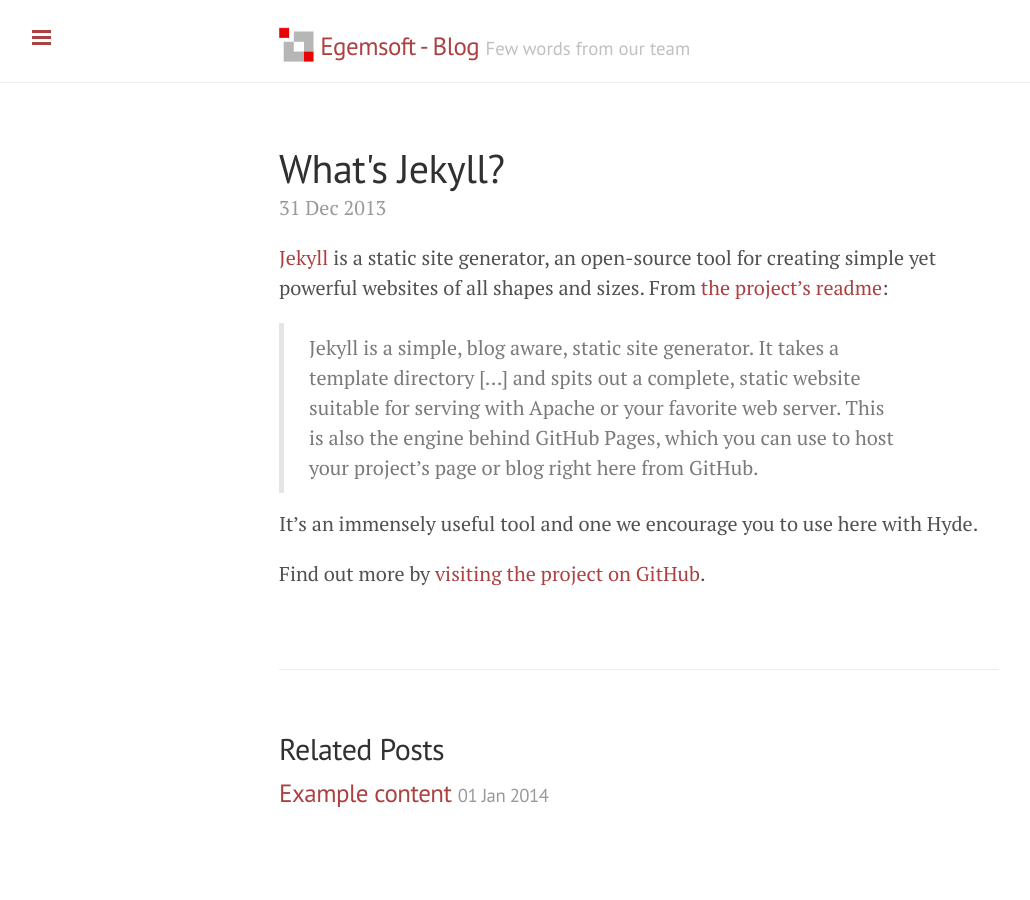
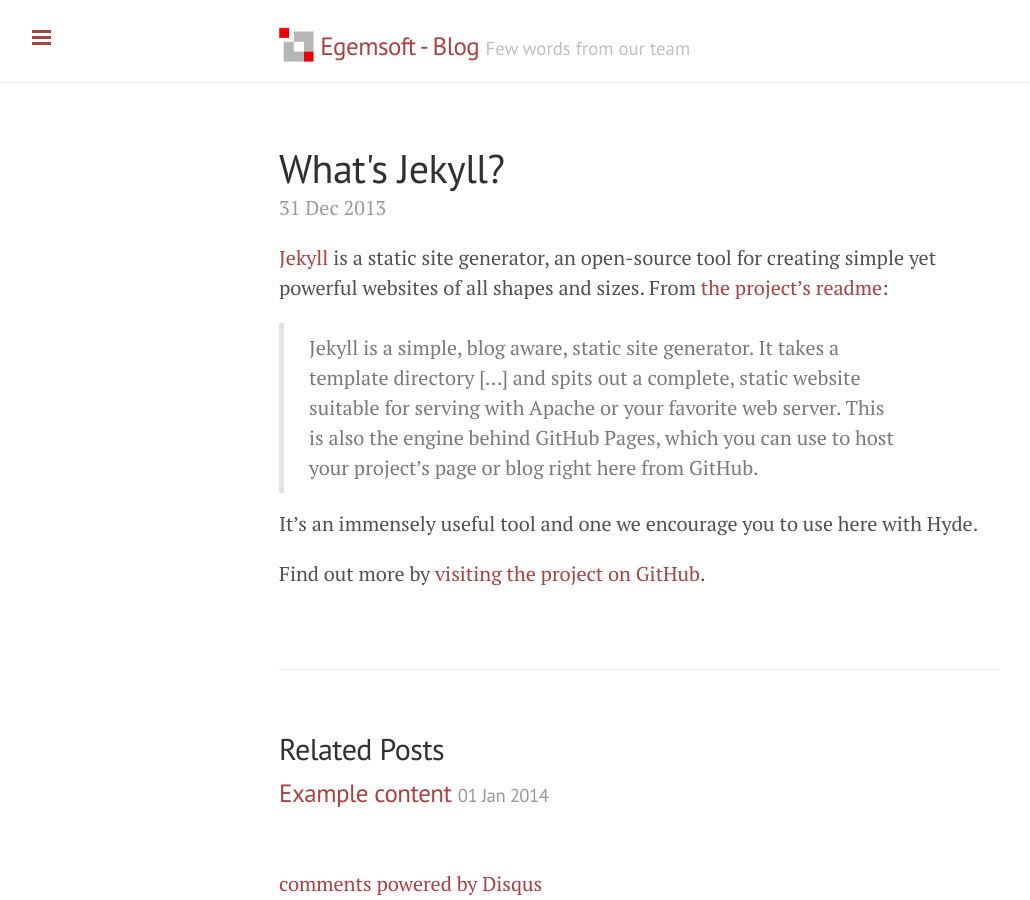
Before and after one commit to egemsoft/blog, a Jekyll site: the page built from _posts/2013-12-31-whats-jekyll.md, in a window 1280 px wide. Shown: the whole page, without its empty margins (1-1031 px from the left). Built offline with Jekyll 4.4.1, drawn with Linux system fonts in a browser that asks for light colours; Markdown is read by kramdown in place of the engine named in the settings; comment, search, counter and statistics services are not loaded; some of the changed lines change nothing that is shown.

Commit message:
disqus comments added

```diff
--- a/_config.yml
+++ b/_config.yml
@@ -27,3 +27,7 @@
 
 github:           egemsoft
 repo:             https://github.com/egemsoft/blog
+
+#disqus
+disqus:
+  shortname:     egemsoft-blog
--- /dev/null
+++ b/_includes/disqus.html
@@ -0,0 +1,13 @@
+<div id="disqus_thread"></div>
+<script type="text/javascript">
+    var disqus_shortname = '{{site.disqus.shortname}}';
+
+    /* * * DON'T EDIT BELOW THIS LINE * * */
+    (function() {
+        var dsq = document.createElement('script'); dsq.type = 'text/javascript'; dsq.async = true;
+        dsq.src = '//' + disqus_shortname + '.disqus.com/embed.js';
+        (document.getElementsByTagName('head')[0] || document.getElementsByTagName('body')[0]).appendChild(dsq);
+    })();
+</script>
+<noscript>Please enable JavaScript to view the <a href="http://disqus.com/?ref_noscript">comments powered by Disqus.</a></noscript>
+<a href="http://disqus.com" class="dsq-brlink">comments powered by <span class="logo-disqus">Disqus</span></a>
--- a/_layouts/post.html
+++ b/_layouts/post.html
@@ -23,3 +23,5 @@
     {% endfor %}
   </ul>
 </div>
+
+{% include disqus.html %}
```
